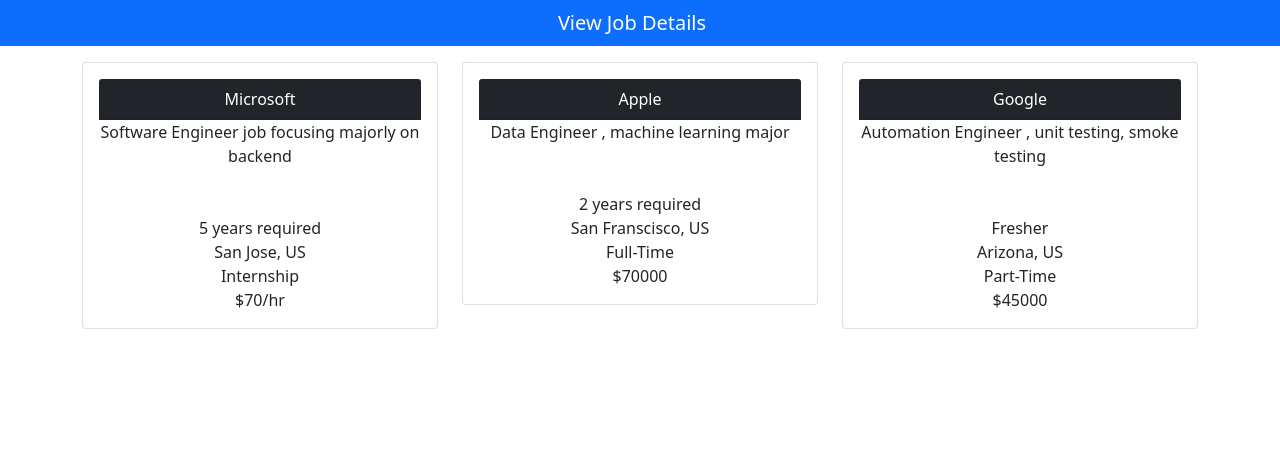
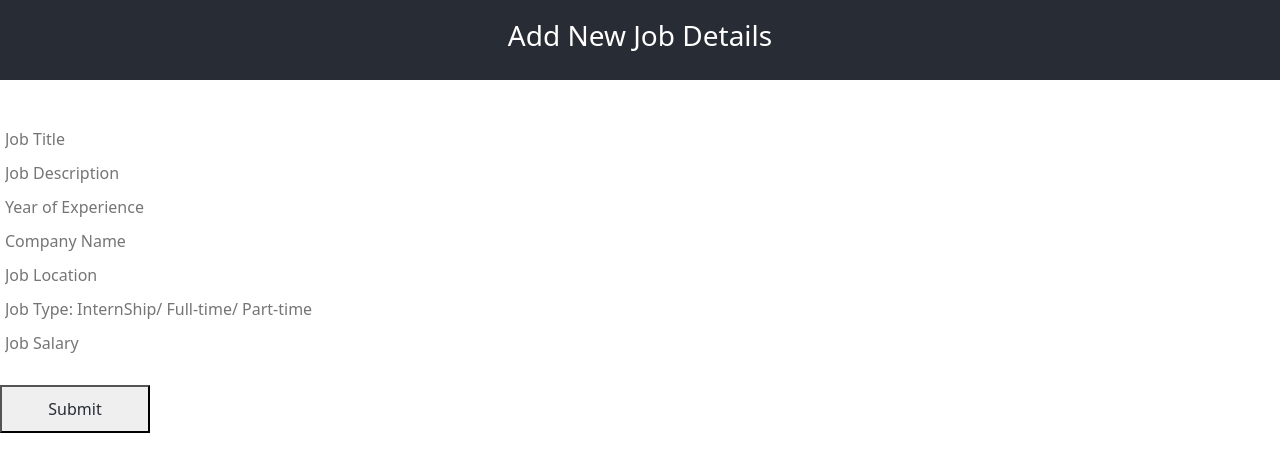
Before and after one commit to simran-memon/CMPE282_talent_traces, a React (Create React App) app in the folder frontend/: page / in a window 1280 px wide. Shown: the top 472 px of the page. Built offline with nearby package versions, Linux system fonts and the light colour scheme.

Commit message:
adding add job details files

```diff
--- a/frontend/package.json
+++ b/frontend/package.json
@@ -5,13 +5,8 @@
   "dependencies": {
     "@testing-library/jest-dom": "^5.16.2",
     "@testing-library/user-event": "^13.5.0",
-<<<<<<< HEAD
     "axios": "^0.26.1",
     "bootstrap": "^5.1.3",
-=======
-    "axios": "^0.26.0",
-    "bootstrap": "^5.1.1",
->>>>>>> 98a0c538b138866532134013028dafb1a3cdfcd1
     "react": "^17.0.2",
     "react-bootstrap": "^2.2.0",
     "react-dom": "^17.0.2",
--- a/frontend/src/App.js
+++ b/frontend/src/App.js
@@ -1,23 +1,40 @@
 import './App.css';
 // import React  from 'react';
-import './App.css';
-import { Navbar, NavbarBrand } from 'reactstrap';
-import React, { Component } from 'react';
-import Search from './components/SearchComponent';
+import './shared/AddJob.css';
+import React, {useState} from 'react';
+import axios from 'axios';
+import SubmitJob from './components/SubmitJob';
+// import { Navbar, NavbarBrand } from 'reactstrap';
+// import React, { Component } from 'react';
+// import Search from './components/SearchComponent';
 
+function App() {
+    return (
+      <div className="App">
+        <header className="App-header">
 
-class App extends Component {
-  render() {
-      return (
-          <div className="App">
-              <Navbar dark color="primary">
-              <div className="container">
-                  <NavbarBrand href="/"> View Job Details </NavbarBrand>
-              </div>
-              </Navbar>
-              <Search />
-          </div>
- );
+          <h3>Add New Job Details</h3>
+        </header>
+        <SubmitJob />
+
+      </div>
+    );
   }
-}
-export default App;
+
+  export default App;
+
+// class App extends Component {
+//   render() {
+//       return (
+//           <div className="App">
+//               <Navbar dark color="primary">
+//               <div className="container">
+//                   <NavbarBrand href="/"> View Job Details </NavbarBrand>
+//               </div>
+//               </Navbar>
+//               <Search />
+//           </div>
+//  );
+//   }
+// }
+// export default App;
--- /dev/null
+++ b/frontend/src/components/SubmitJob.js
@@ -0,0 +1,57 @@
+import React, {useState} from 'react';
+import axios from 'axios';
+
+const SubmitJob = () => {
+
+    const [jobTitle, setJobTitle] = useState("")
+    const [jobDescription, setJobDescription] = useState("")
+    const [jobLocation, setJobLocation] = useState("")
+    const [jobSalary, setJobSalary] = useState(null)
+    const [jobExperience, setJobExp] = useState(null)
+    const [jobCompanyName, setCompName] = useState("")
+    const [jobType, setJobType] = useState("")
+
+
+    const postJob = (e) => {
+        const data = { title: jobTitle, description: jobDescription, location: jobLocation,
+                        salary: jobSalary, experience: jobExperience, company: jobCompanyName,
+                        type: jobType}
+        axios.post('/api/jobs/', data)
+        .then(response => {
+          console.log(response)
+        })
+    }
+
+    return(
+        <div className="submitJobContainer">
+            <h3>Submit a Job</h3>
+            <form className="formContainer" onSubmit={postJob}>
+                <input type="text" name="title" placeholder="Job Title"
+                  onChange={e => setJobTitle(e.target.value)} />
+
+                <input type="text" name="description" placeholder="Job Description"
+                    onChange={e => setJobDescription(e.target.value)} />
+
+                <input type="number" name="experience" placeholder="Year of Experience"
+                  onChange={e => setJobExp(e.target.value)} />
+
+                <input type="text" name="company" placeholder="Company Name"
+                  onChange={e => setCompName(e.target.value)} />
+
+                <input type="text" name="location" placeholder="Job Location"
+                    onChange={e => setJobLocation(e.target.value)} />
+
+                <input type="text" name="type" placeholder="Job Type: InternShip/ Full-time/ Part-time"
+                  onChange={e => setJobType(e.target.value)} />
+
+                <input type="number" name="salary" placeholder="Job Salary"
+                    onChange={e => setJobSalary(e.target.value)} />
+
+                <button className="submitButton" type="submit">Submit</button>
+
+            </form>
+        </div>
+    )
+}
+
+export default SubmitJob
--- /dev/null
+++ b/frontend/src/shared/AddJob.css
@@ -0,0 +1,92 @@
+
+.App {
+    text-align: center;
+  }
+
+  .App-logo {
+    height: 10vmin;
+    pointer-events: none;
+  }
+
+  @media (prefers-reduced-motion: no-preference) {
+    .App-logo {
+      animation: App-logo-spin infinite 20s linear;
+    }
+  }
+
+  .App-header {
+    background-color: #282c34;
+    min-height: 10vh;
+    display: flex;
+    flex-direction: column;
+    align-items: center;
+    justify-content: center;
+    font-size: calc(10px + 2vmin);
+    color: white;
+  }
+
+  .App-link {
+    color: #61dafb;
+  }
+
+  @keyframes App-logo-spin {
+    from {
+      transform: rotate(0deg);
+    }
+    to {
+      transform: rotate(360deg);
+    }
+  }
+
+  input{
+    padding: 5px;
+    margin-right: 15px;
+  }
+
+  body {
+    background-color: #282c34;
+  }
+
+  h3{
+      color: #ffffff;
+  }
+
+  .formContainer{
+    display: flex;
+    flex-direction: column;
+  }
+
+  input {
+    width: 45%;
+    margin-left: auto;
+    margin-bottom: 15px;
+    border-radius: 10px;
+    border: none;
+  }
+
+  button {
+    width: 20%;
+    max-width: 150px;
+    margin: auto;
+    padding: 10px;
+    color: #282c34;
+  }
+
+  .submitButton {
+    margin-top: 25px;
+  }
+
+  .jobCard{
+    width: 80%;
+    margin-left: 200px;
+    padding: 20px;
+    background-color: #ebe7e7;
+    box-shadow: 0 4px 8px 0 rgba(0,0,0,0.2);
+    transition: 0.3s;
+    margin-bottom: 20px;
+    text-align: right;
+  }
+
+  .jobCard:hover{
+    box-shadow: 0 8px 16px 0 rgba(0,0,0,0.2);
+  }
```
Also changed, not shown: frontend/src/App.css (line endings or trailing spaces), 1 other file (tests, documents, lock files or other folders).
